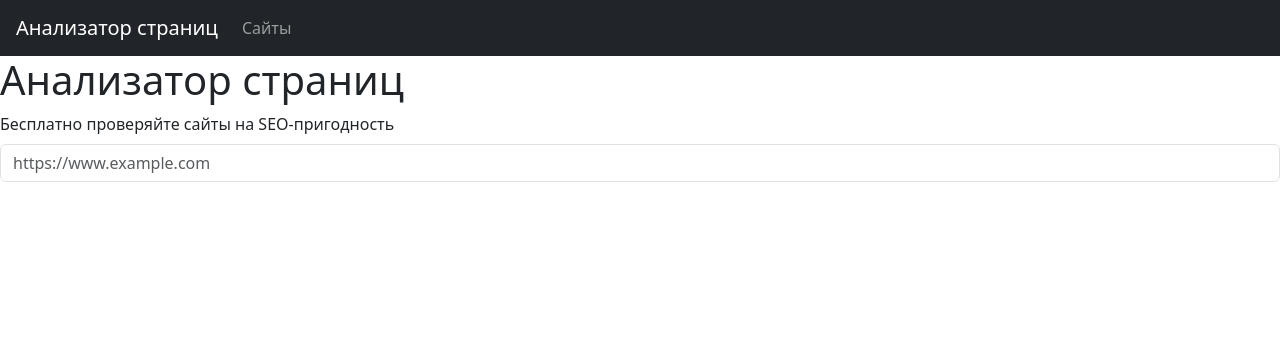
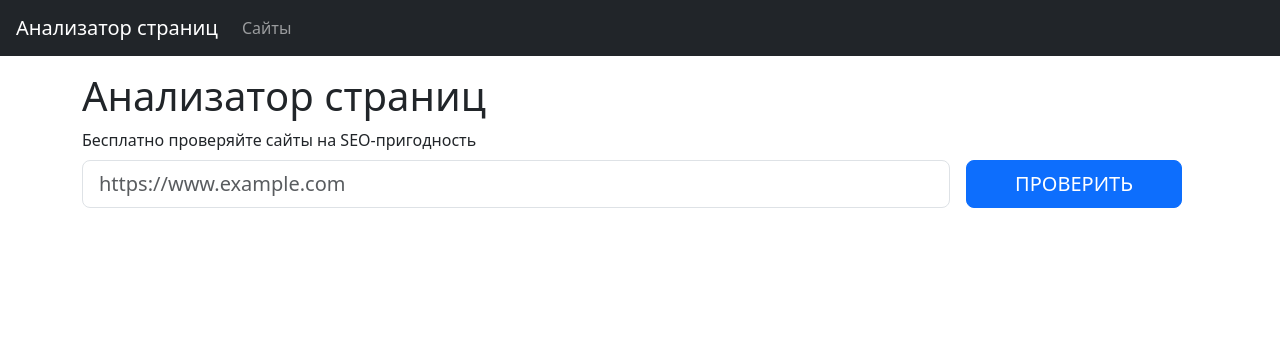
Before and after one commit to alex873110/python-project-83, a Flask app: page / in a window 1280 px wide. Shown: the top 356 px of the page. Run offline with Flask 3, Linux system fonts and the light colour scheme.

Commit message:
correct basic.html

```diff
--- a/page_analyzer/templates/basic.html
+++ b/page_analyzer/templates/basic.html
@@ -22,12 +22,16 @@ crossorigin="anonymous">
         </nav>
        </header>
   <main class="flex-grow-1 ">
-    <h1>{{ title_text }}</h1>
-      <label for="formControlInput" class="form-label">
+    <div class="container-lg mt-3">
+      <h1>{{ title_text }}</h1>
+        <label for="formControlInput" class="form-label">
         Бесплатно проверяйте сайты на SEO-пригодность
-      </label>
-        <input type="email" class="form-control" id="formControlInput"
-placeholder="https://www.example.com">
+        </label>
+        <form action="/urls " method="post" class="d-flex justify-content-center" required="">
+          <input type="text" name="url" placeholder="https://www.example.com" value="" class="form-control form-control-lg">
+          <input type="submit" class="btn btn-primary  btn-lg ms-3 px-5 text-uppercase mx-3" value="Проверить">
+        </form>
+    </div>
   </main>
   </body>
 </html>
```
